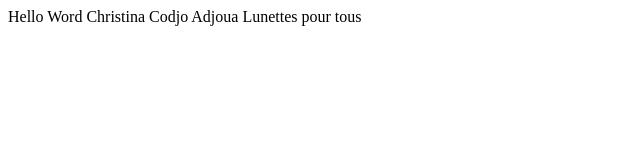
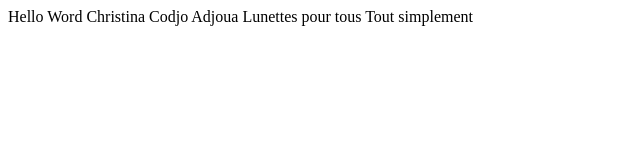
Before and after one commit to OnellChristina/projets-personnels, a plain HTML site: page index.html in a window 1280 px wide. Shown: the whole page, without its empty margins (0-640 px from the left). Drawn offline with Linux system fonts and the light colour scheme.

Commit message:
Plus simplement

```diff
--- a/index.html
+++ b/index.html
@@ -8,5 +8,6 @@
 <body>
     Hello Word Christina Codjo Adjoua
     Lunettes pour tous
+    Tout simplement
 </body>
 </html>
```
